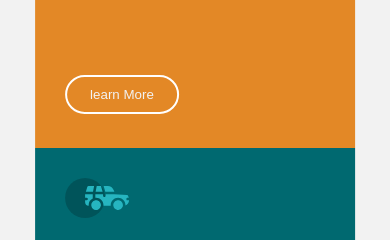
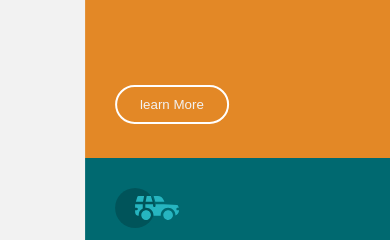
Before and after one commit to SARBON999/3_column, a plain HTML site: page index.html in a window 390 px wide. Shown: the part 263-503 px from the top of the page. Drawn offline with Linux system fonts and the light colour scheme; a web font is replaced by a local one.

Commit message:
Update style.css

```diff
--- a/style.css
+++ b/style.css
@@ -101,7 +101,7 @@ a button{
 @media(max-width:400px){
     main{
         display: block;
-        Margin:40px 0 40px 0;
+        Margin:50px;
 
         min-width: 82vw;
         height: 100vh;
```
